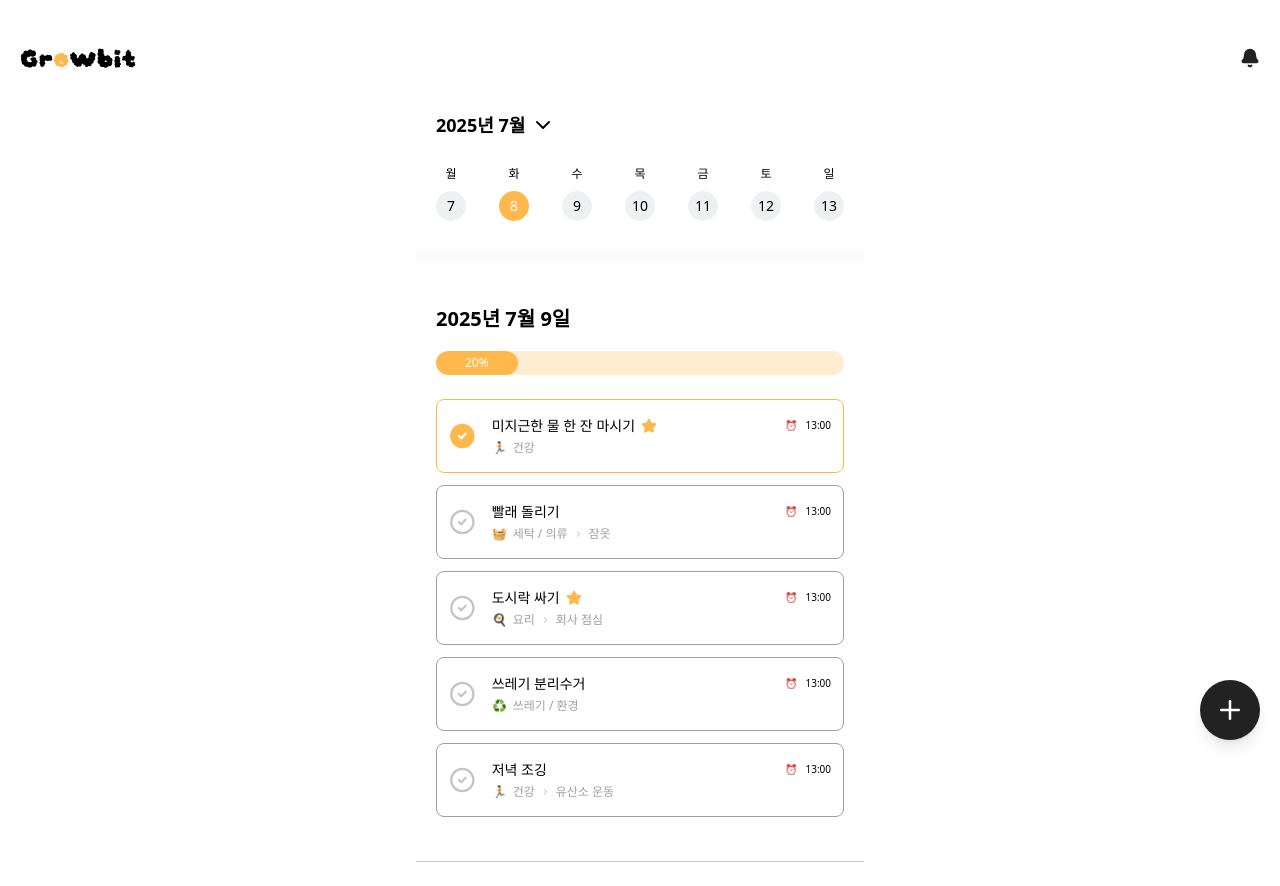
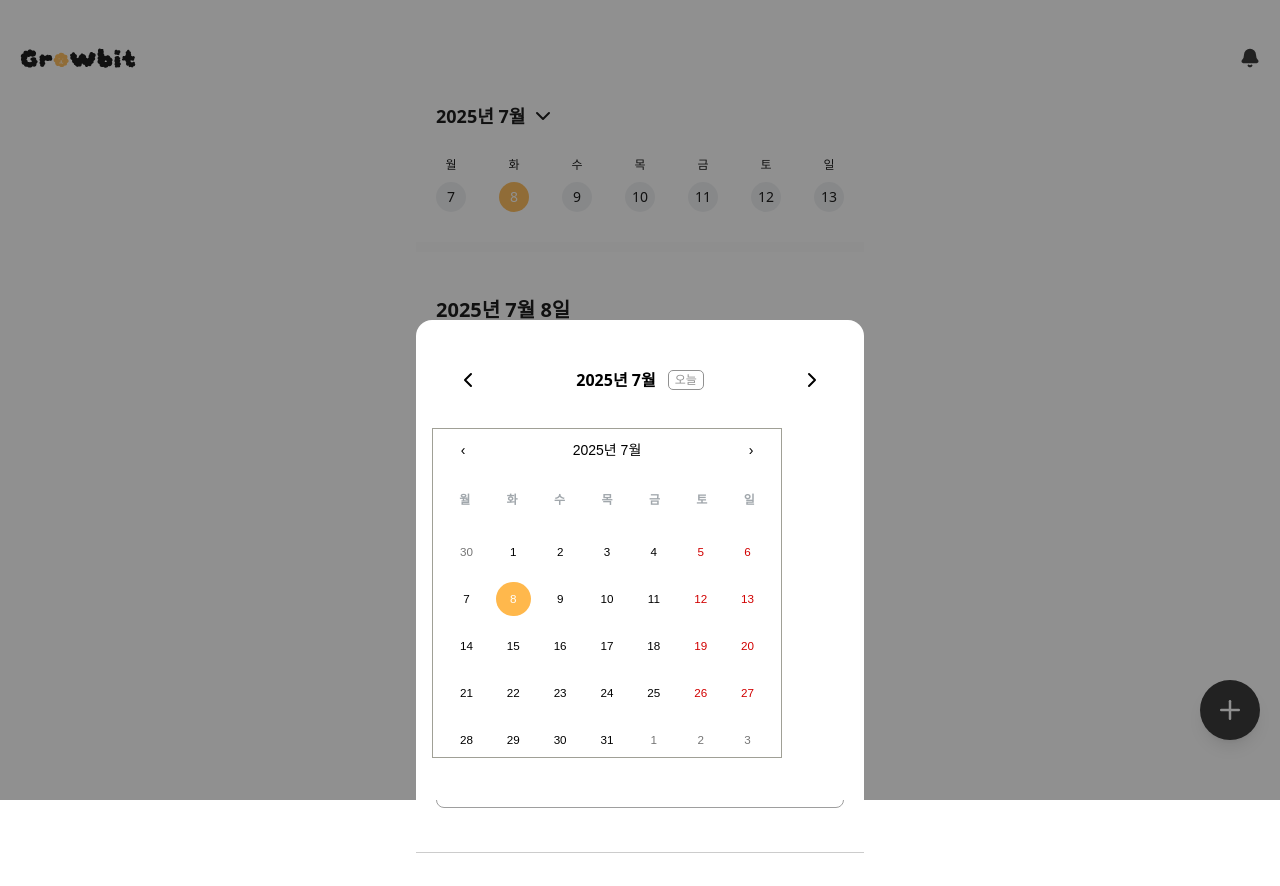
Before and after one commit to prgrms-web-devcourse-final-project/WBE4_5_GCC_FE, a Next.js app: page /routine in a window 1280 px wide. Both pictures are taken after a click on the icon 543 px from the left and 124 px from the top of the page. Built offline with nearby package versions, Linux system fonts and the light colour scheme.

Commit message:
💄 Style: 루틴페이지 스타일 수정 & 캘린더 바텀시트 퍼블리싱

```diff
--- a/src/app/components/routine/CalendarBar.tsx
+++ b/src/app/components/routine/CalendarBar.tsx
@@ -1,4 +1,4 @@
-import { ChevronDown } from "lucide-react";
+import { ChevronDown } from 'lucide-react';
 import {
   startOfWeek,
   getMonth,
@@ -6,12 +6,16 @@ import {
   addDays,
   format,
   isToday,
-} from "date-fns";
-import { useState } from "react";
+} from 'date-fns';
+import { useState } from 'react';
 
-const weeks = ["월", "화", "수", "목", "금", "토", "일"];
+const weeks = ['월', '화', '수', '목', '금', '토', '일'];
 
-export default function CalendarBar() {
+interface CalendarBarProps {
+  setIsOpen: (open: boolean) => void;
+}
+
+export default function CalendarBar({ setIsOpen }: CalendarBarProps) {
   const [date, setDate] = useState(new Date());
   const weekStart = startOfWeek(date, { weekStartsOn: 1 });
   const year = getYear(date);
@@ -20,26 +24,33 @@ export default function CalendarBar() {
   const thisWeek = Array.from({ length: 7 }).map((_, i) => {
     const day = addDays(weekStart, i);
     return {
-      date: format(day, "d"),
+      date: format(day, 'd'),
       label: weeks[i],
-      selected: isToday(day)
+      selected: isToday(day),
     };
   });
 
   console.log(setDate);
   return (
-    <div className="w-full max-w-md mb-[30px] px-5">
-      <div className="flex items-center justify-start gap-1.5 mb-[27px]">
-        <span className="text-lg font-semibold">{year}년 {month+1}월</span>
-        <ChevronDown className="w-6 h-6 cursor-pointer" />
+    <div className="mb-[30px] w-full max-w-md px-5">
+      <div className="mb-[27px] flex items-center justify-start gap-1.5">
+        <span className="text-lg font-semibold">
+          {year}년 {month + 1}월
+        </span>
+        <ChevronDown
+          className="h-6 w-6 cursor-pointer"
+          onClick={() => setIsOpen(true)}
+        />
       </div>
-      <div className="flex justify-between items-center">
+      <div className="flex items-center justify-between">
         {thisWeek.map((day) => (
-          <div key={day.date} className="flex flex-col items-center space-y-[9px]">
+          <div
+            key={day.date}
+            className="flex flex-col items-center space-y-[9px]"
+          >
             <span className="text-xs">{day.label}</span>
             <div
-              className={`w-[30px] h-[30px] rounded-full flex items-center justify-center text-sm cursor-pointer
-                ${day.selected ? "bg-[#FFB84C] text-white" : "bg-[#EEF0F2] text-black"}`}
+              className={`flex h-[30px] w-[30px] cursor-pointer items-center justify-center rounded-full text-sm ${day.selected ? 'bg-[#FFB84C] text-white' : 'bg-[#EEF0F2] text-black'}`}
             >
               {day.date}
             </div>
--- /dev/null
+++ b/src/app/components/routine/CalendarBottomSheet.tsx
@@ -0,0 +1,90 @@
+'use client';
+
+import Calendar from 'react-calendar';
+import 'react-calendar/dist/Calendar.css';
+import '../../styles/calendar.css';
+import { ChevronLeft, ChevronRight } from 'lucide-react';
+import { useState } from 'react';
+
+type DatePiece = Date | null;
+type SelectedDate = DatePiece | [DatePiece, DatePiece];
+
+interface CalendarBottomSheetProps {
+  isOpen: boolean;
+  setIsOpen: (open: boolean) => void;
+  selectedDate: SelectedDate;
+  setSelectedDate: (date: SelectedDate) => void;
+}
+
+export default function CalendarBottomSheet({
+  isOpen,
+  setIsOpen,
+  selectedDate,
+  setSelectedDate,
+}: CalendarBottomSheetProps) {
+  //화면에 보여지는 달
+  const [activeStartDate, setActiveStartDate] = useState(new Date());
+
+  if (!isOpen) return null;
+
+  // 이전 달로 이동
+  const handlePrevMonth = () => {
+    const newDate = new Date(activeStartDate);
+    newDate.setMonth(newDate.getMonth() - 1);
+    setActiveStartDate(newDate);
+  };
+
+  // 다음 달로 이동
+  const handleNextMonth = () => {
+    const newDate = new Date(activeStartDate);
+    newDate.setMonth(newDate.getMonth() + 1);
+    setActiveStartDate(newDate);
+  };
+
+  return (
+    <div
+      className="fixed inset-0 z-50 flex items-end justify-center bg-[#222222]/50"
+      onClick={() => setIsOpen(false)}
+    >
+      <div
+        className="relative h-[480px] w-full max-w-md rounded-t-2xl bg-white px-4 py-6"
+        onClick={(e) => e.stopPropagation()}
+      >
+        <div className="mt-6 mb-9 flex w-full items-center justify-between px-6">
+          <ChevronLeft className="cursor-pointer" onClick={handlePrevMonth} />
+          <div className="flex items-center gap-3">
+            <h2 className="text-base font-bold">
+              {activeStartDate instanceof Date
+                ? `${activeStartDate.getFullYear()}년 ${activeStartDate.getMonth() + 1}월`
+                : ''}
+            </h2>
+            <div
+              className="flex h-5 w-9 cursor-pointer items-center justify-center rounded-[5px] border border-[#919191] text-xs text-[#919191]"
+              onClick={() => {
+                const today = new Date();
+                setActiveStartDate(today);
+                setSelectedDate(today);
+              }}
+            >
+              오늘
+            </div>
+          </div>
+          <ChevronRight className="cursor-pointer" onClick={handleNextMonth} />
+        </div>
+
+        <Calendar
+          onChange={setSelectedDate}
+          value={selectedDate}
+          activeStartDate={activeStartDate}
+          className="w-full bg-white px-2 text-sm"
+          calendarType="iso8601"
+          locale="ko-KR"
+          view="month"
+          prev2Label={null}
+          next2Label={null}
+          formatDay={(locale, date) => String(date.getDate())}
+        />
+      </div>
+    </div>
+  );
+}
--- a/src/app/layout.tsx
+++ b/src/app/layout.tsx
@@ -1,5 +1,6 @@
+import './globals.css';
+import './styles/calendar.css';
 import Header from './components/common/ui/Header';
-import './globals.css';
 
 import type { Metadata } from 'next';
 
--- a/src/app/routine/page.tsx
+++ b/src/app/routine/page.tsx
@@ -1,33 +1,88 @@
-"use client";
-import CalendarBar from "../components/routine/CalendarBar";
-import Routine from "../components/routine/Routine";
-import { Plus } from "lucide-react";
-import ProgressBar from "../components/common/PrgressBar";
+'use client';
+import CalendarBar from '../components/routine/CalendarBar';
+import Routine from '../components/routine/Routine';
+import { Plus } from 'lucide-react';
+import ProgressBar from '../components/common/PrgressBar';
+import CalendarBottomSheet from '../components/routine/CalendarBottomSheet';
+import { useState } from 'react';
+
+type DatePiece = Date | null;
+type SelectedDate = DatePiece | [DatePiece, DatePiece];
 
 export default function Page() {
+  const [isOpen, setIsOpen] = useState(false);
+  const [selectedDate, setSelectedDate] = useState<SelectedDate>(new Date());
   return (
     <>
-      <div className="flex min-h-screen flex-col items-center justify-center bg-white py-4">
-        <CalendarBar />
-        <div className="flex flex-col items-center justify-center w-full max-w-md py-11 px-5 border-t-10 border-b-1 border-t-[#FBFBFB] border-b-[#CCCCCC]">
-          <div className="flex flex-col justify-start w-full mb-6 space-y-4.5">
-            <span className="text-xl font-semibold">2025년 7월 9일</span>
-            <ProgressBar currentStep={1} totalSteps={5}
-            per="20%" wrapperClassName="h-6 bg-[#FFB84C]/25 mb-0" barClassName="h-6 bg-[#FFB84C] rounded-full text-white text-xs flex items-center justify-center"/>
+      <div className="flex min-h-screen flex-col items-center bg-white py-4">
+        <CalendarBar setIsOpen={setIsOpen} />
+        <div className="flex w-full max-w-md flex-col items-center justify-center border-t-10 border-b-1 border-t-[#FBFBFB] border-b-[#CCCCCC] px-5 py-11">
+          <div className="mb-6 flex w-full flex-col justify-start space-y-4.5">
+            <span className="text-xl font-semibold">
+              {selectedDate instanceof Date
+                ? `${selectedDate.getFullYear()}년 ${selectedDate.getMonth() + 1}월 ${selectedDate.getDate()}일`
+                : ''}
+            </span>
+            <ProgressBar
+              currentStep={1}
+              totalSteps={5}
+              per="20%"
+              wrapperClassName="h-6 bg-[#FFB84C]/25 mb-0"
+              barClassName="h-6 bg-[#FFB84C] rounded-full text-white text-xs flex items-center justify-center"
+            />
           </div>
-          <div className="flex flex-col w-full space-y-3">
-            <Routine title="미지근한 물 한 잔 마시기" Icon="🏃🏻" category="건강" time="13:00" isImportant isCompleted/>
-            <Routine title="빨래 돌리기" Icon="🧺" category="세탁 / 의류" subCategory="잠옷" time="13:00"/>
-            <Routine title="도시락 싸기" Icon="🍳" category="요리" subCategory="회사 점심" time="13:00" isImportant/>
-            <Routine title="쓰레기 분리수거" Icon="♻️" category="쓰레기 / 환경" time="13:00"/>
-            <Routine title="저녁 조깅" Icon="🏃🏻" category="건강" subCategory=" 유산소 운동" time="13:00"/>
+          <div className="flex w-full flex-col space-y-3">
+            <Routine
+              title="미지근한 물 한 잔 마시기"
+              Icon="🏃🏻"
+              category="건강"
+              time="13:00"
+              isImportant
+              isCompleted
+            />
+            <Routine
+              title="빨래 돌리기"
+              Icon="🧺"
+              category="세탁 / 의류"
+              subCategory="잠옷"
+              time="13:00"
+            />
+            <Routine
+              title="도시락 싸기"
+              Icon="🍳"
+              category="요리"
+              subCategory="회사 점심"
+              time="13:00"
+              isImportant
+            />
+            <Routine
+              title="쓰레기 분리수거"
+              Icon="♻️"
+              category="쓰레기 / 환경"
+              time="13:00"
+            />
+            <Routine
+              title="저녁 조깅"
+              Icon="🏃🏻"
+              category="건강"
+              subCategory=" 유산소 운동"
+              time="13:00"
+            />
           </div>
-          <button
-            className="fixed bottom-15 right-0 flex w-[60px] h-[60px] items-center justify-center mr-5 bg-[#222222] rounded-full cursor-pointer shadow-lg hover:bg-[#333333] transition-colors duration-300">
-            <Plus className="w-[30px] h-[30px] text-white"/>
+          <button className="fixed right-0 bottom-15 mr-5 flex h-[60px] w-[60px] cursor-pointer items-center justify-center rounded-full bg-[#222222] shadow-lg transition-colors duration-300 hover:bg-[#333333]">
+            <Plus className="h-[30px] w-[30px] text-white" />
           </button>
         </div>
       </div>
+
+      {isOpen && (
+        <CalendarBottomSheet
+          isOpen={isOpen}
+          setIsOpen={setIsOpen}
+          selectedDate={selectedDate}
+          setSelectedDate={setSelectedDate}
+        />
+      )}
     </>
   );
 }
--- /dev/null
+++ b/src/app/styles/calendar.css
@@ -0,0 +1,73 @@
+.react-calendar {
+  width: 100%;
+  border: none;
+  font-family: inherit;
+}
+
+/* 기본 헤더 안보이게 */
+.react-calendar__navigation {
+  display: none;
+}
+
+/* 날짜 셀 사이 */
+.react-calendar__month-view__days {
+  display: grid !important;
+  grid-template-columns: repeat(7, 1fr);
+  gap: 12px;
+  padding: 0 8px;
+}
+
+/* 요일 셀 */
+.react-calendar__month-view__weekdays {
+  margin-bottom: 20px;
+  padding: 0;
+}
+
+/* 요일 셀 사이 */
+.react-calendar__month-view__weekdays__weekday {
+  color: #a1a7ac;
+  font-size: 12px;
+  text-align: center;
+}
+
+/* 요일 셀 밑줄 */
+.react-calendar__month-view__weekdays__weekday abbr {
+  text-decoration: none;
+}
+
+/* 날짜 셀 */
+.react-calendar__tile {
+  color: black;
+  aspect-ratio: 1 / 1;
+  display: flex;
+  align-items: center;
+  justify-content: center;
+  font-size: 12px;
+  border-radius: 9999px;
+  transition: all 0.2s ease-in-out;
+}
+
+/* 오늘 날짜 표시 스타일 (선택되지 않은 상태에서의 오늘) */
+.react-calendar__tile--now:not(.react-calendar__tile--active) {
+  background: none !important;
+  border: 1px solid #ffb84c;
+  color: black;
+  border-radius: 9999px;
+}
+
+/* 선택된 날짜 */
+.react-calendar__tile--active {
+  background-color: #ffb84c !important;
+  color: white !important;
+}
+
+/* hover 시 */
+.react-calendar__tile:hover {
+  background: none;
+}
+
+/* 이전/다음 월 날짜 숨김 */
+.react-calendar__month-view__days__day--neighboringMonth {
+  color: #a1a7ac;
+  pointer-events: none;
+}
```
